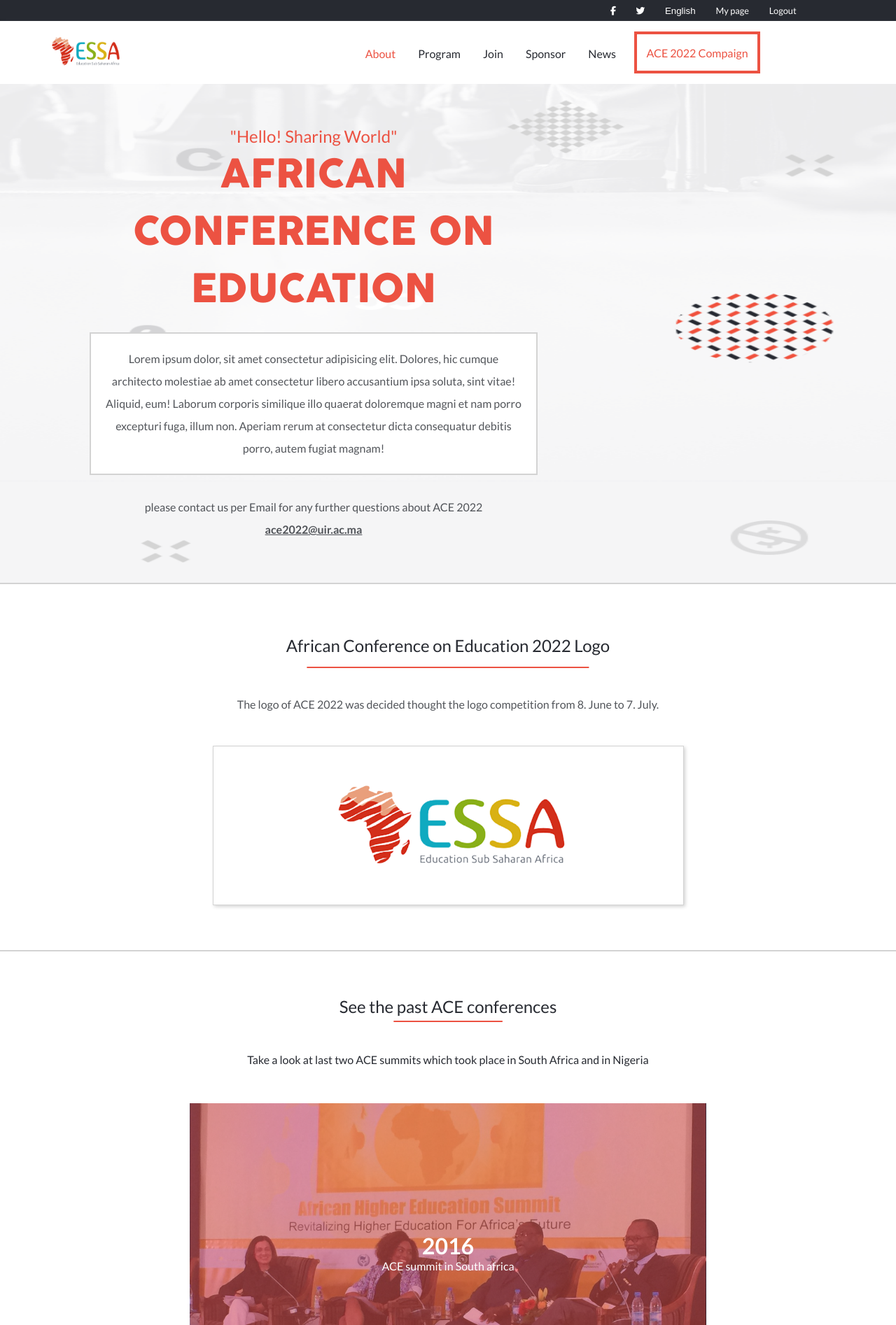
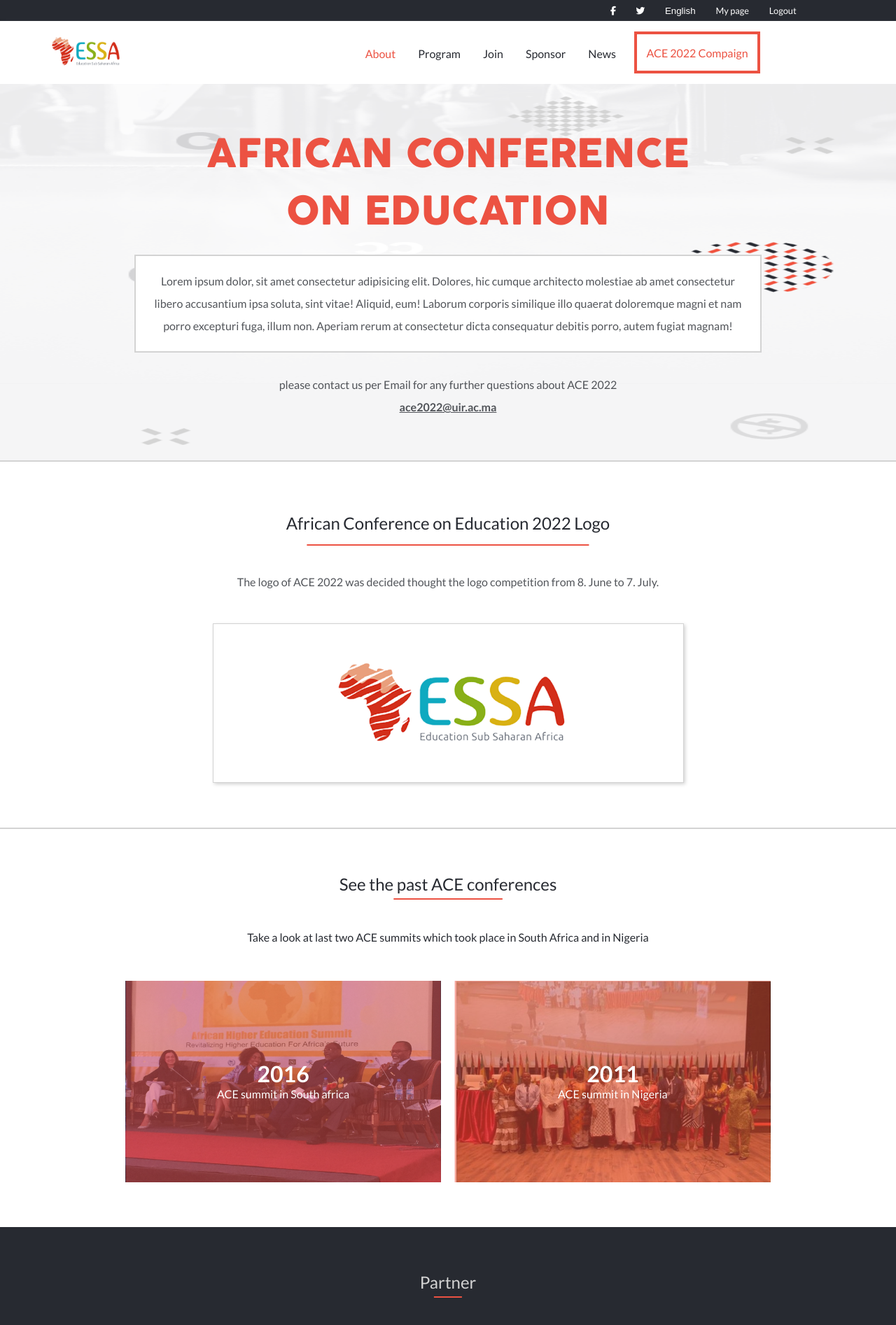
Before and after one commit to YKerroum/The-1st-African-Conference-on-Education, a plain HTML site: page about.html in a window 1280 px wide. Shown: the top 1894 px of the page at 70% size. Drawn offline with Linux system fonts and the light colour scheme.

Commit message:
fix: Fixed cards images doesnt had the same size

```diff
--- a/about.html
+++ b/about.html
@@ -64,7 +64,7 @@
         <section id="intro-container">
             <div id="intro">
                 <div id="intro-hello">
-                        <h1>&#34;Hello! Sharing World&#34;<br><span>AFRICAN CONFERENCE ON EDUCATION</span></h1>
+                        <h1><span class="hidden-title">&#34;Hello! Sharing World&#34;</span><span class="principal-title">AFRICAN CONFERENCE ON EDUCATION</span></h1>
                 </div>
                 <div id="intro-description" class="text-normal">
                     Lorem ipsum dolor, sit amet consectetur adipisicing elit. Dolores, hic cumque architecto molestiae ab amet consectetur libero accusantium ipsa soluta, sint vitae! Aliquid, eum! Laborum corporis similique illo quaerat doloremque magni et nam porro excepturi fuga, illum non. Aperiam rerum at consectetur dicta consequatur debitis porro, autem fugiat magnam!
--- a/assets/css/about.css
+++ b/assets/css/about.css
@@ -1,13 +1,20 @@
 a.active {
   color: #ec5242 !important;
 }
+
 #intro {
   align-items: center;
+}
 
-}
 h1 {
+  width: inherit;
   text-align: center;
 }
+
+.hidden-title {
+  display: block;
+}
+
 #intro-description {
   background-color: white;
   text-align: center;
@@ -21,6 +28,7 @@ margin-top: 10px;
   text-align: center;
   width: 80%;
 }
+
 #email {
   text-decoration: underline;
   font-weight: bold;
@@ -29,8 +37,8 @@ font-weight: bold;
 #main-program {
   background-color: white;
   background-image: none;
-  border-top:solid 2px #d3d3d3;
-  border-bottom:solid 2px #d3d3d3;
+  border-top: solid 2px #d3d3d3;
+  border-bottom: solid 2px #d3d3d3;
 }
 
 #main-program-title {
@@ -44,35 +52,44 @@ width: 70%;
   width: 90%;
   text-align: center;
 }
+
 #main-program-logo {
   text-align: center;
   border: solid 1px #d3d3d3;
   box-shadow: 2px 2px 5px #d3d3d3;
 }
+
+.cards img {
+  width: 100%;
+  height: 100%;
+}
+
 #main-program-logo img {
   width: 60%;
 }
+
 #past-summit-message {
   line-height: 1.5;
   color: #272a31;
   text-align: center;
   width: 90%;
 }
+
 #summit-cards {
-width:80%;
+  width: 80%;
   display: flex;
   flex-direction: column;
   row-gap: 20px;
   justify-content: center;
   align-items: center;
 }
+
 .cards {
   position: relative;
   width: 80%;
+  height: 100%;
 }
-.cards img {
-width: 100%;
-}
+
 .centered-title {
   text-align: center;
   color: white;
@@ -82,27 +99,50 @@ height: 100%;
   top: 50%;
   left: 50%;
   transform: translate(-50%, -50%);
-  box-shadow: inset 0 0 0 1000px rgba(236,82,66,.5);
+  box-shadow: inset 0 0 0 1000px rgba(236, 82, 66, 0.5);
 }
+
 .centered-title-content {
   vertical-align: middle;
   padding-top: 25%;
 }
+
 .centered-title-content .summit-year {
   font-weight: 600;
   font-size: 2em;
 }
 
-
 @media (min-width: 768px) {
   a.active {
     color: #ec5242 !important;
   }
+
   #intro {
-  align-items: center;
-}
-h1 {
-  text-align: center;
+    width: 70% !important;
+    margin: 0 auto !important;
   }
 
+  h1 {
+    width: 80%;
+    text-align: center;
+    margin: 0 auto;
   }
+
+  #featured-speakers-container {
+    margin-bottom: 5%;
+  }
+
+  .hidden-title {
+    display: none;
+  }
+
+  #summit-cards {
+    flex-direction: row;
+    column-gap: 20px;
+    align-items: stretch;
+  }
+
+  .cards {
+    height: 288px;
+  }
+}
--- a/assets/css/navbar.css
+++ b/assets/css/navbar.css
@@ -14,7 +14,6 @@
 nav {
   box-sizing: border-box;
 }
-
 
 .nav-container {
   width: 90%;
@@ -38,7 +37,6 @@ nav {
   font-size: 1rem;
   padding: 1rem;
 }
-
 
 .navbar .nav-container a:hover {
   color: #ec5242;
--- a/assets/css/style.css
+++ b/assets/css/style.css
@@ -56,7 +56,7 @@ h1 {
   font-size: 1.5rem;
 }
 
-h1 span {
+.principal-title {
   color: #ec5242;
   font-family: cocogoose, sans-serif;
   font-weight: 400;
@@ -337,7 +337,7 @@ footer {
   }
 
   /* introduction section */
-  h1 span {
+  .principal-title {
     font-size: 3.5rem;
   }
 
```
Lines whose indentation alone changed are shown as unchanged.
